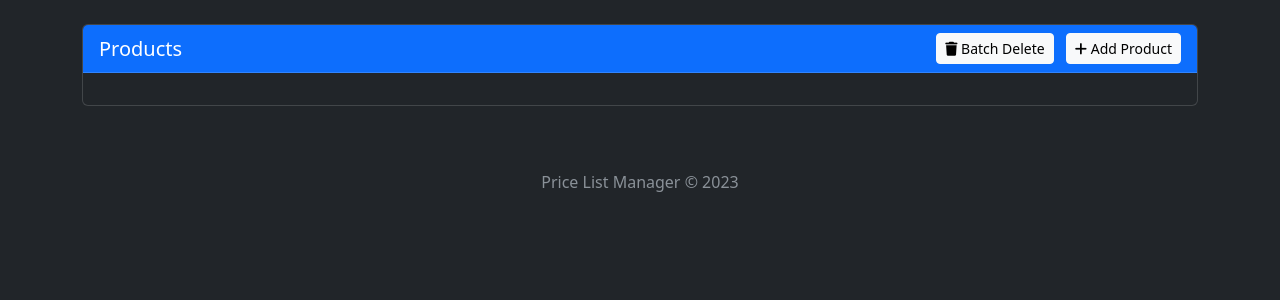
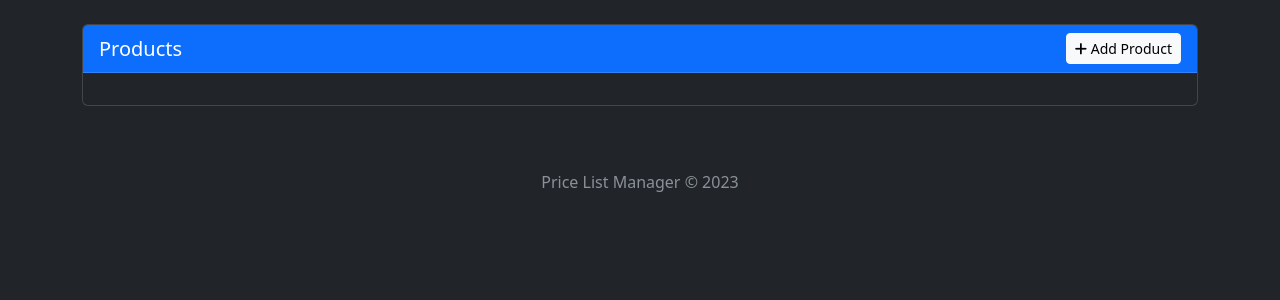
Before and after one commit to pete79cy/PriceListPro, a Flask app: page /products in a window 1280 px wide. Shown: the part 56-356 px from the top of the page. Run offline with Flask 3, Linux system fonts and the light colour scheme; data that the repository does not hold is empty; parts of the project's set-up code (start-up, migrations or seed data) failed here and were passed over.

Commit message:
Restored to '6545ca673137c08c513fcb81a0771c1e4db1ace5'
Replit-Restored-To: 6545ca673137c08c513fcb81a0771c1e4db1ace5

```diff
--- a/routes.py
+++ b/routes.py
@@ -307,35 +307,6 @@ def register_routes(app):
         flash(f'Product {product.name} deleted successfully!', 'success')
         return redirect(url_for('products'))
 
-    @app.route('/products/batch-delete', methods=['POST'])
-    def batch_delete_products():
-        start_id = request.form.get('start_id', type=int)
-        end_id = request.form.get('end_id', type=int)
-
-        if not start_id or not end_id:
-            flash('Please provide valid start and end IDs', 'danger')
-            return redirect(url_for('products'))
-
-        # Find products in the specified range
-        products_to_delete = Product.query.filter(
-            Product.id >= start_id,
-            Product.id <= end_id
-        ).all()
-
-        count = len(products_to_delete)
-
-        if count == 0:
-            flash(f'No products found in the ID range {start_id}-{end_id}', 'warning')
-            return redirect(url_for('products'))
-
-        # Delete each product
-        for product in products_to_delete:
-            db.session.delete(product)
-
-        db.session.commit()
-        flash(f'Successfully deleted {count} products with IDs between {start_id} and {end_id}', 'success')
-        return redirect(url_for('products'))
-
     @app.route('/search', methods=['GET'])
     def search():
         customers = Customer.query.all()
--- a/templates/products.html
+++ b/templates/products.html
@@ -6,14 +6,9 @@
         <div class="card">
             <div class="card-header bg-primary text-white d-flex justify-content-between align-items-center">
                 <h5 class="mb-0">Products</h5>
-                <div>
-                    <button class="btn btn-light btn-sm me-2" data-bs-toggle="modal" data-bs-target="#batchDeleteModal">
-                        <i class="fas fa-trash"></i> Batch Delete
-                    </button>
-                    <button class="btn btn-light btn-sm" data-bs-toggle="modal" data-bs-target="#productModal">
-                        <i class="fas fa-plus"></i> Add Product
-                    </button>
-                </div>
+                <button class="btn btn-light btn-sm" data-bs-toggle="modal" data-bs-target="#productModal">
+                    <i class="fas fa-plus"></i> Add Product
+                </button>
             </div>
             <div class="card-body">
                 {% if products %}
@@ -146,39 +141,6 @@
         </div>
     </div>
 </div>
-
-<!-- Batch Delete Modal -->
-<div class="modal fade" id="batchDeleteModal" tabindex="-1" aria-labelledby="batchDeleteModalLabel" aria-hidden="true">
-    <div class="modal-dialog">
-        <div class="modal-content">
-            <div class="modal-header bg-danger text-white">
-                <h5 class="modal-title" id="batchDeleteModalLabel">Batch Delete Products</h5>
-                <button type="button" class="btn-close btn-close-white" data-bs-dismiss="modal" aria-label="Close"></button>
-            </div>
-            <form action="{{ url_for('batch_delete_products') }}" method="post">
-                <div class="modal-body">
-                    <div class="mb-3">
-                        <label for="start_id" class="form-label">Start ID</label>
-                        <input type="number" class="form-control" id="start_id" name="start_id" value="1216" required>
-                    </div>
-                    <div class="mb-3">
-                        <label for="end_id" class="form-label">End ID</label>
-                        <input type="number" class="form-control" id="end_id" name="end_id" value="1313" required>
-                    </div>
-                    <div class="alert alert-warning">
-                        <i class="fas fa-exclamation-triangle"></i>
-                        <strong>Warning:</strong> This will delete all products with IDs in the specified range.
-                        This action cannot be undone. All price list entries associated with these products will also be deleted.
-                    </div>
-                </div>
-                <div class="modal-footer">
-                    <button type="button" class="btn btn-secondary" data-bs-dismiss="modal">Cancel</button>
-                    <button type="submit" class="btn btn-danger">Delete Products</button>
-                </div>
-            </form>
-        </div>
-    </div>
-</div>
 {% endblock %}
 
 {% block scripts %}
```
